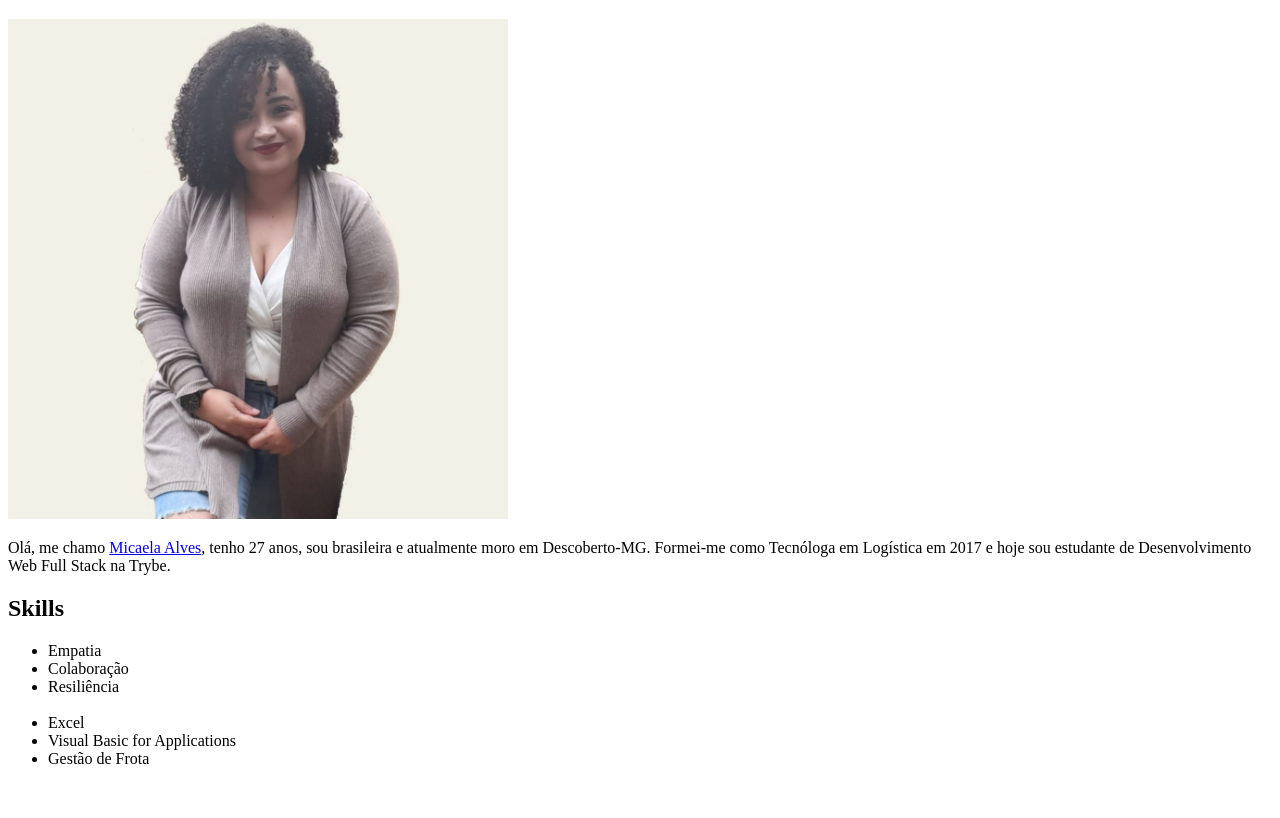
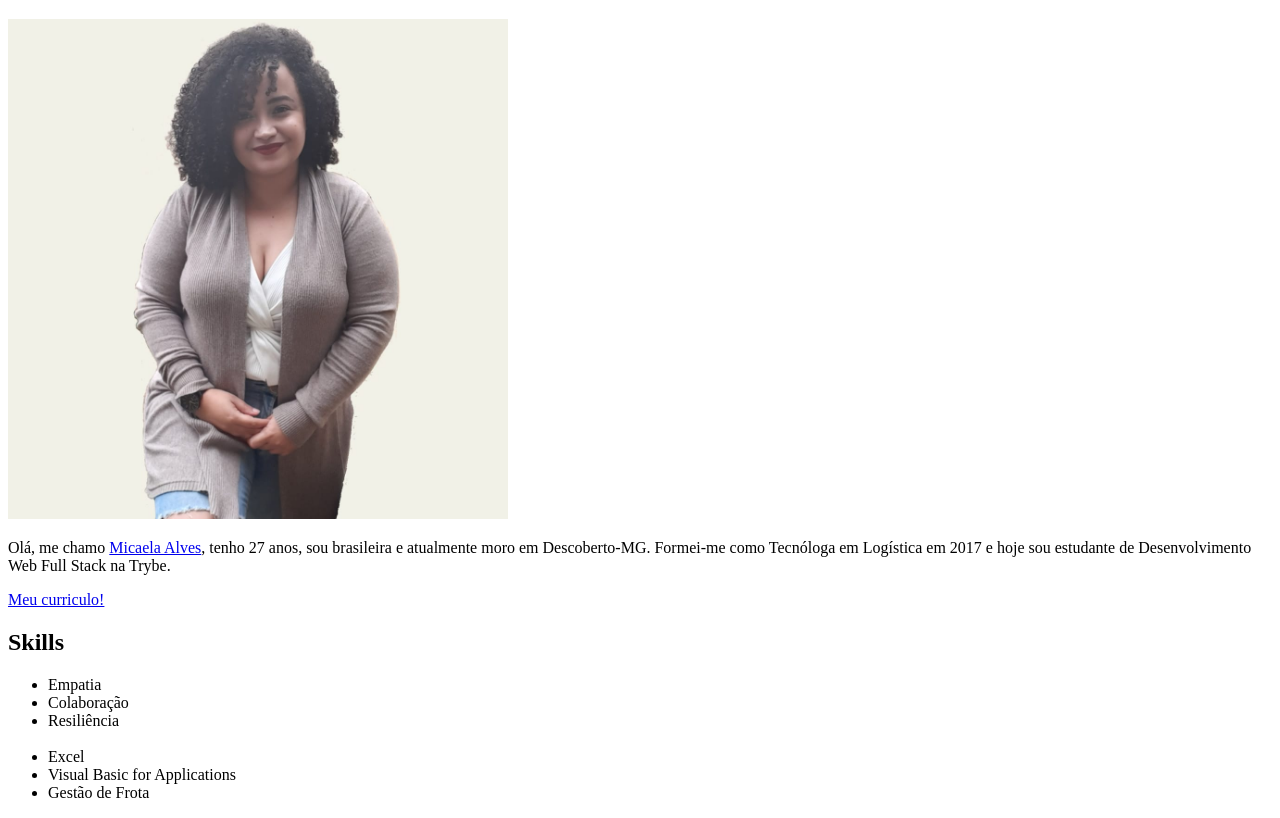
Before and after one commit to malves0/Portfolio, a plain HTML site: page index.html in a window 1280 px wide. Shown: the part 61-879 px from the top of the page. Before the commit the page ends 845 px from the top, so only its background shows below. Drawn offline with Linux system fonts and the light colour scheme.

Commit message:
Inclusao do 6º Requisito

```diff
--- a/index.html
+++ b/index.html
@@ -12,6 +12,7 @@
           Full Stack na Trybe.
 
         </p>
+        <p><a href="https://www.linkedin.com/in/micaelaalves/" target="_blank">Meu curriculo!</a></p>
         <h2>Skills</h2>
             <ul>
               <li>Empatia</li>
```
